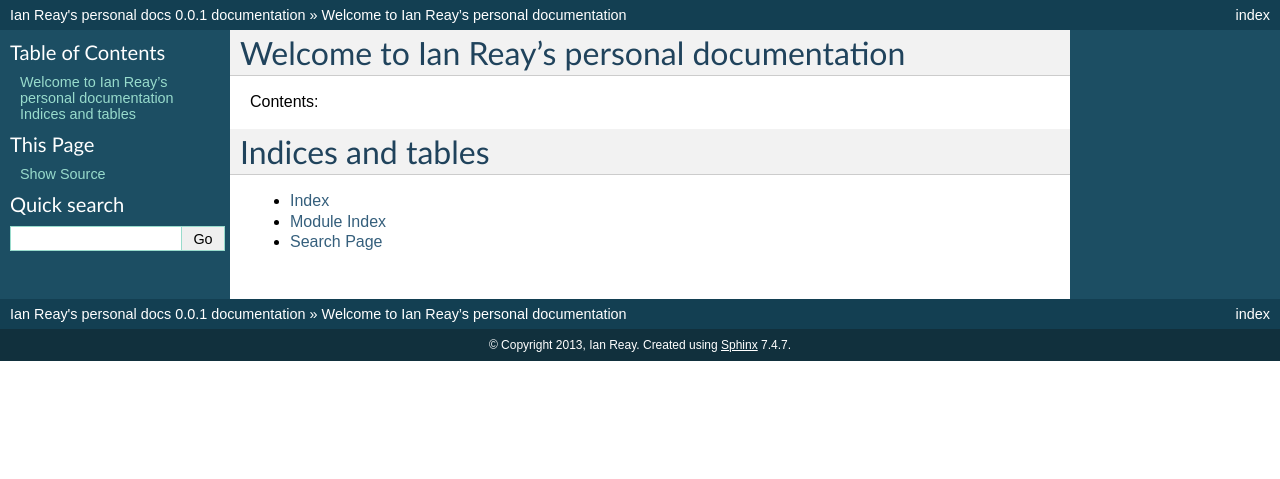
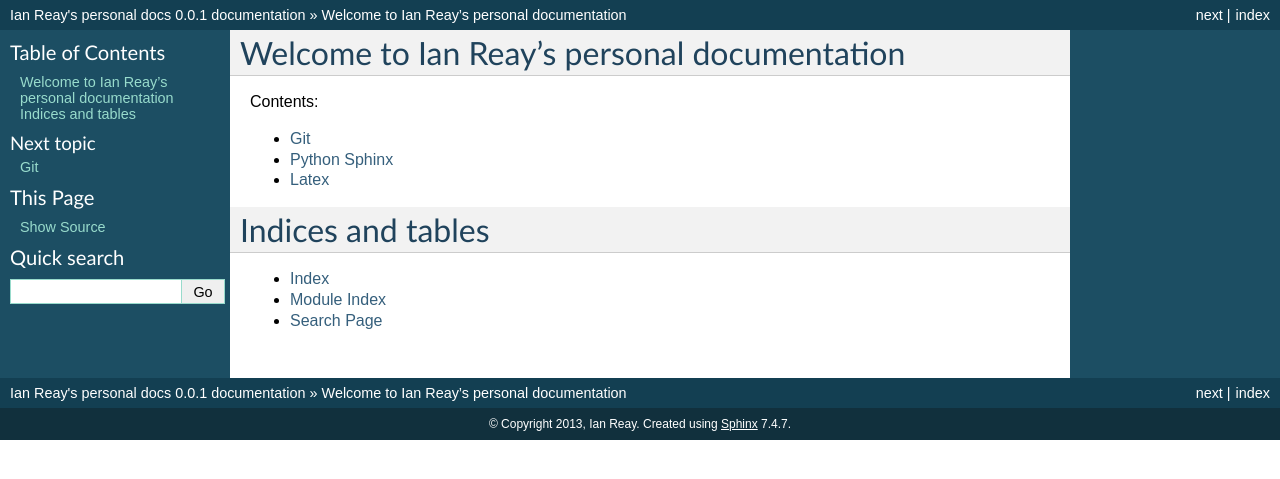
Before and after one commit to ianreay/docs, a Sphinx documentation site: the page built from source/index.rst, in a window 1280 px wide. Shown: the top 479 px of the page. Built offline with Sphinx 7.4.7, drawn with Linux system fonts in a browser that asks for light colours.

Commit message:
some initial scaffolding

```diff
--- /dev/null
+++ b/source/git.rst
@@ -0,0 +1,6 @@
+Git
+======================================================
+
+Checkout:
+
+* git clone https://github.com/ianreay/docs.git
--- a/source/index.rst
+++ b/source/index.rst
@@ -11,6 +11,9 @@ Contents:
 .. toctree::
    :maxdepth: 2
 
+   git
+   python-sphinx
+   latex
 
 
 Indices and tables
--- /dev/null
+++ b/source/latex.rst
@@ -0,0 +1,2 @@
+Latex
+====================================================
--- /dev/null
+++ b/source/python-sphinx.rst
@@ -0,0 +1,2 @@
+Python Sphinx
+====================================================
```
